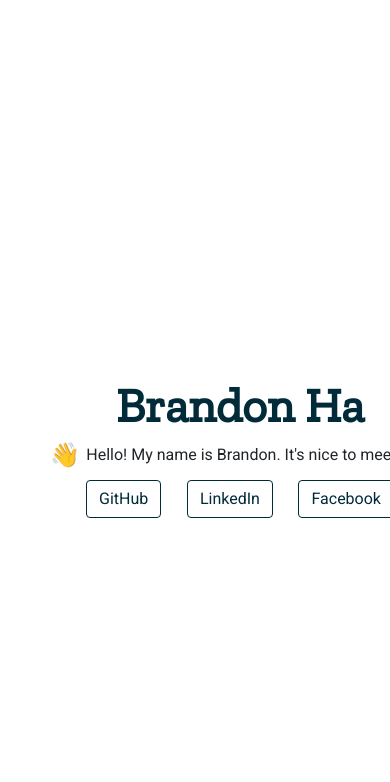
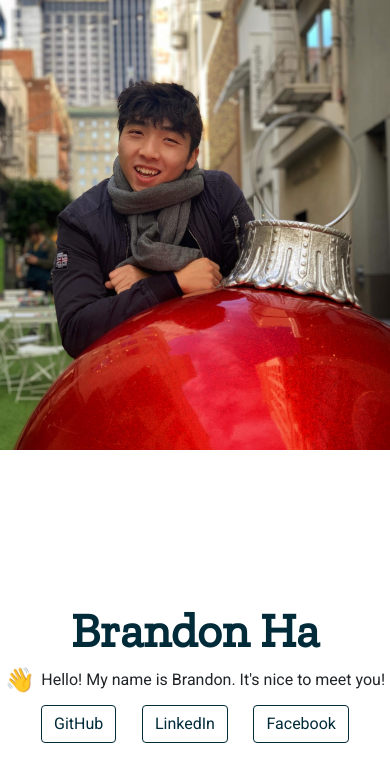
Before and after one commit to brandon-ha/brandon-ha.github.io, a Jekyll site: the page built from index.html, in a window 390 px wide. Shown: the top 782 px of the page. Built offline with Jekyll 4.4.1, drawn with Linux system fonts in a browser that asks for light colours.

Commit message:
improved mobile view

```diff
--- a/_sass/_home.scss
+++ b/_sass/_home.scss
@@ -14,6 +14,7 @@
     min-width: 480px;
     max-width: 50%;
     flex-grow: 1;
+    order: 1;
 }
 
 .home-left__name {
@@ -99,8 +100,23 @@ $wave-timing: ease-in-out;
     flex-grow: 1;
     min-height:50vh;
     -ms-flex-order:1;
-    order:1;
+    order:2;
     background-size: cover;
     background-position: center;
     background-image: url($baseurl + "/assets/images/half-lg.jpg");
 }
+
+@media (max-width: 576px) {
+    .home {
+        flex-direction: column;
+    }
+
+    .home-left {
+        order: 2;
+        align-self: center;
+    }
+
+    .home-img {
+        order: 1;
+    }
+}
```
